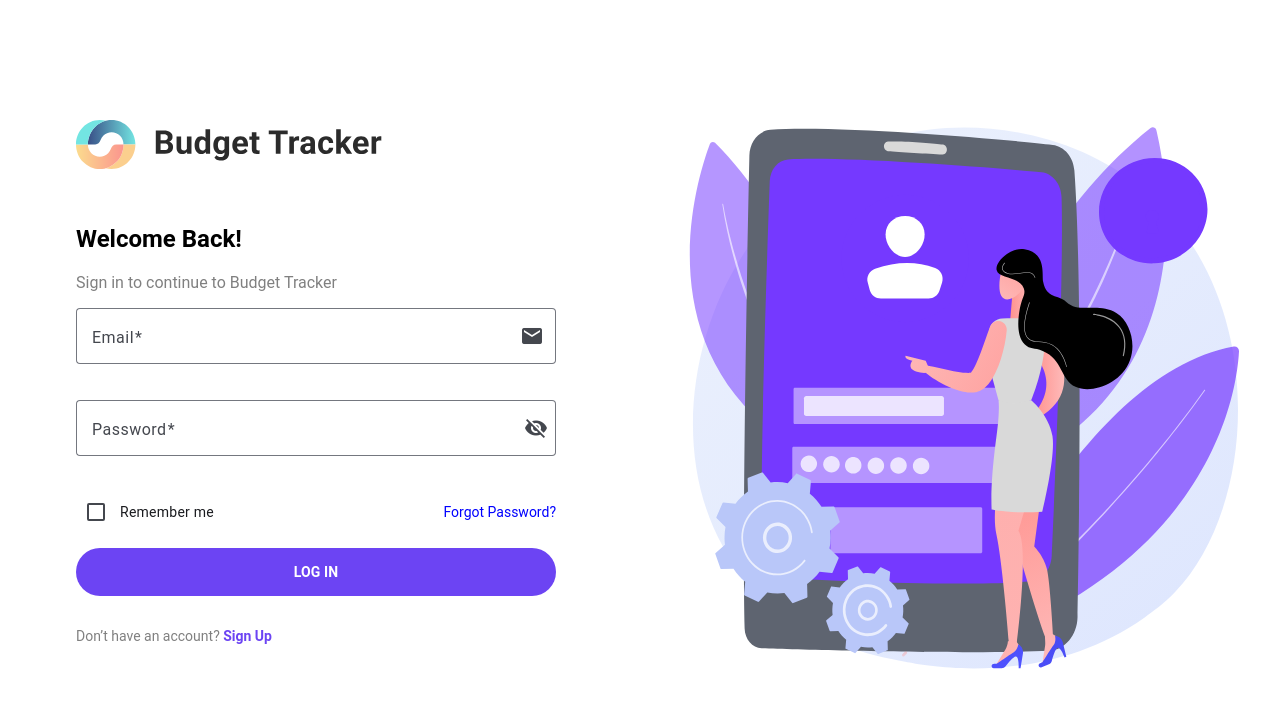
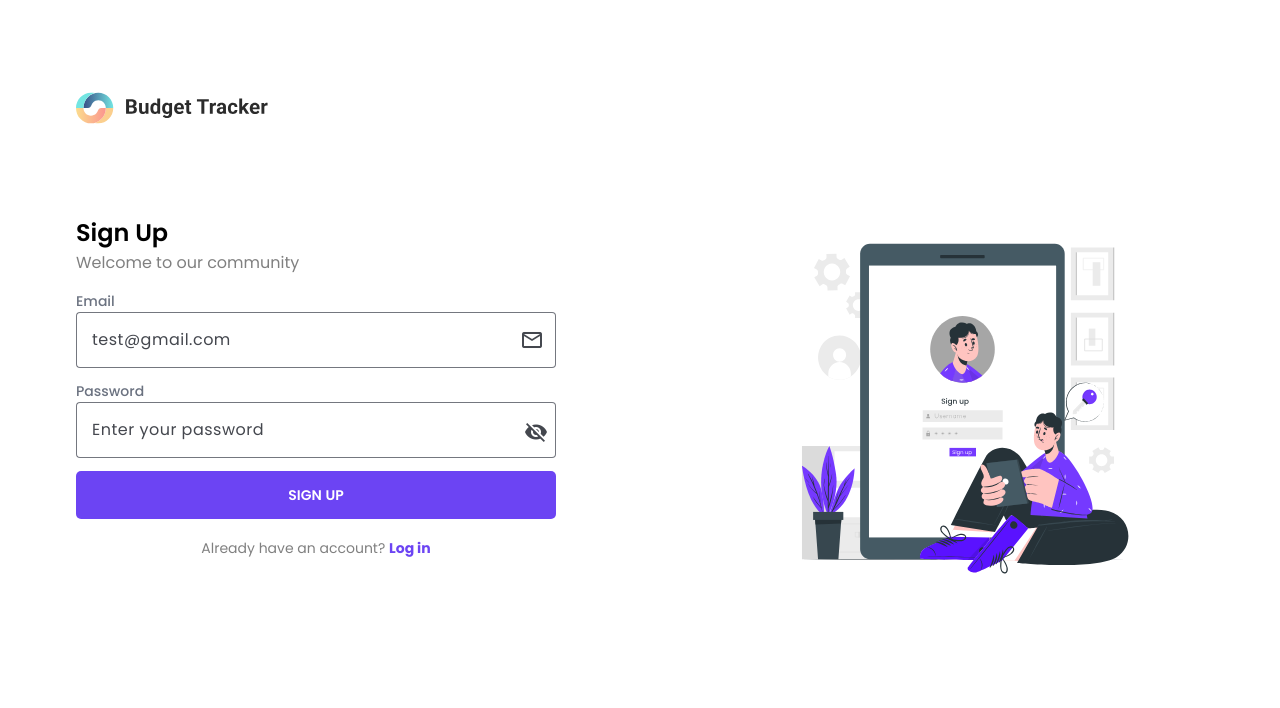
Before and after one commit to mohsin-ali-hashmi-07/budget-tracker, an Angular app: page /signup in a window 1280 px wide. Shown: the top 708 px of the page. Built offline with nearby package versions, Linux system fonts and the light colour scheme.

Commit message:
added-login-form

```diff
--- a/src/app/app.routes.ts
+++ b/src/app/app.routes.ts
@@ -1,8 +1,10 @@
 import { Routes } from '@angular/router';
 import { LoginComponent } from './pages/login/login.component';
+import { SignupComponent } from './pages/signup/signup.component';
 
 export const routes: Routes = [
     { path: "login", component: LoginComponent },
+    { path: "signup", component: SignupComponent },
     { path: "", component: LoginComponent },
     { path: "**", component: LoginComponent, }
 ];
--- a/src/app/components/grid-layout/grid-layout.component.html
+++ b/src/app/components/grid-layout/grid-layout.component.html
@@ -1,6 +1,6 @@
 <div class="grid-container">
     <div class="left">
-       <img [src]="logoImagePath" alt="app-logo"/>
+            <img [src]="logoImagePath" alt="app-logo"/>
         <ng-content select="[left]"></ng-content>
     </div>
     <div class="right">
--- a/src/app/components/grid-layout/grid-layout.component.scss
+++ b/src/app/components/grid-layout/grid-layout.component.scss
@@ -17,8 +17,12 @@
     place-self: center;
     // padding: 20px;
     width: 30rem;
-    height: 35rem;
+    height: 39rem;
     // border: 1px solid black;
+    img{
+        height: 40px;
+        width: 40%;
+    }
 }
 
 .right {
@@ -26,8 +30,5 @@
     justify-content: center;
     align-items: center;
 
-    img {
-        max-width: 100%;
-        height: auto;
-    }
+
 }
--- a/src/app/pages/login/login.component.html
+++ b/src/app/pages/login/login.component.html
@@ -6,34 +6,35 @@
 
             <form [formGroup]="loginForm" (ngSubmit)="onSubmit()">
 
-              <!-- Email Field -->
+                <div class="input-group">
+                    <label class="custom-label" for="email">Email</label>
                     <mat-form-field appearance="outline" class="full-width">
-                <mat-label>Email</mat-label>
-                <input matInput formControlName="email" placeholder="test@gmail.com" type="email">
-                <mat-icon matSuffix>mail</mat-icon>
+                        <input matInput placeholder="test@gmail.com" id="email" formControlName="email" type="email">
+                        <mat-icon matSuffix>mail_outline</mat-icon>
                     </mat-form-field>
+                </div>
 
-              <!-- Password Field -->
+                <div class="input-group">
+                    <label class="custom-label" for="password">Password</label>
                     <mat-form-field appearance="outline" class="full-width">
-                <mat-label>Password</mat-label>
-                <input matInput formControlName="password" [type]="hidePassword ? 'password' : 'text'" placeholder="Enter your password">
+                        <input matInput placeholder="Enter your password" id="password" formControlName="password"
+                            [type]="hidePassword ? 'password' : 'text'">
                         <button mat-icon-button matSuffix type="button" (click)="hidePassword = !hidePassword">
                             <mat-icon>{{ hidePassword ? 'visibility_off' : 'visibility' }}</mat-icon>
                         </button>
                     </mat-form-field>
+                </div>
 
-              <!-- Remember Me & Forgot Password -->
                 <div class="options">
                     <mat-checkbox formControlName="rememberMe">Remember me</mat-checkbox>
                     <a href="#" class="forgot-password">Forgot Password?</a>
                 </div>
 
-              <!-- Login Button -->
-              <button mat-flat-button color="primary" class="full-width login-btn" type="submit" [disabled]="loginForm.invalid">
+                <button mat-flat-button color="primary" class="full-width login-btn" type="submit"
+                    [disabled]="loginForm.invalid">
                     LOG IN
                 </button>
 
-              <!-- Sign Up Link -->
                 <p class="signup-text">
                     Don’t have an account? <a href="#" class="signup-link">Sign Up</a>
                 </p>
@@ -41,7 +42,7 @@
         </div>
 
     </div>
-    <div right>
-       <img [src]="imagePath" alt="login-image"/>
-    </div>
+    <ng-container right>
+        <img [src]="imagePath" alt="login-image" />
+    </ng-container>
 </app-grid-layout>
--- a/src/app/pages/login/login.component.scss
+++ b/src/app/pages/login/login.component.scss
@@ -1,22 +1,40 @@
 .login-container {
     // max-width: 400px;
     margin: auto;
-    padding: 2rem 0;
+    padding: 5rem 0 0 0;
     // text-align: center;
 
     h2 {
         font-size: 24px;
+        margin: 0;
         font-weight: 600;
     }
 
     p {
         color: gray;
+        margin-top: 0;
         margin-bottom: 1rem;
+        font-weight: 400;
     }
+
+    .input-group {
+        display: flex;
+        flex-direction: column;
+        height: 90px;
+    }
+
+    .custom-label {
+        font-size: 14px;
+        font-weight: 500;
+        color: #6b7280;
+    }
+
 
     .full-width {
         width: 100%;
         margin-bottom: 1rem;
+
+
     }
 
     .options {
@@ -32,16 +50,19 @@
         }
     }
 
+
     .login-btn {
         background: #6c44f3;
         color: white;
-      font-weight: bold;
+        font-weight: 600;
         height: 48px;
+        border-radius: 5px;
     }
 
     .signup-text {
-      margin-top: 1rem;
+        margin-top: 0.2rem;
         font-size: 14px;
+        place-self: center;
 
         .signup-link {
             color: #6c44f3;
@@ -49,4 +70,10 @@
             font-weight: bold;
         }
     }
+
 }
+
+img {
+    height: auto;
+    width: 60%;
+}
--- a/src/app/pages/login/login.component.ts
+++ b/src/app/pages/login/login.component.ts
@@ -21,7 +21,7 @@ import { MatCheckboxModule } from '@angular/material/checkbox';
 })
 export class LoginComponent {
   imagePath = 'assets/images/loginImage.svg';
-  hidePassword = true; // Toggle password visibility
+  hidePassword = true;
   loginForm: FormGroup;
 
   constructor(private fb: FormBuilder) {
--- a/src/app/pages/signup/signup.component.html
+++ b/src/app/pages/signup/signup.component.html
@@ -1 +1,43 @@
-<p>signup works!</p>
+<app-grid-layout>
+    <div left>
+        <div class="signup-container">
+            <h2>Sign Up</h2>
+            <p>Welcome to our community</p>
+
+            <form [formGroup]="loginForm" (ngSubmit)="onSubmit()">
+
+                <div class="input-group">
+                    <label class="custom-label" for="email">Email</label>
+                    <mat-form-field appearance="outline" class="full-width">
+                        <input matInput placeholder="test@gmail.com" id="email" formControlName="email" type="email">
+                        <mat-icon matSuffix>mail_outline</mat-icon>
+                    </mat-form-field>
+                </div>
+
+                <div class="input-group">
+                    <label class="custom-label" for="password">Password</label>
+                    <mat-form-field appearance="outline" class="full-width">
+                        <input matInput placeholder="Enter your password" id="password" formControlName="password"
+                            [type]="hidePassword ? 'password' : 'text'">
+                        <button mat-icon-button matSuffix type="button" (click)="hidePassword = !hidePassword">
+                            <mat-icon>{{ hidePassword ? 'visibility_off' : 'visibility' }}</mat-icon>
+                        </button>
+                    </mat-form-field>
+                </div>
+
+                <button mat-flat-button color="primary" class="full-width signup-btn" type="submit"
+                    [disabled]="loginForm.invalid">
+                    SIGN UP
+                </button>
+
+                <p class="login-text">
+                    Already have an account? <a href="#" class="login-link">Log in</a>
+                </p>
+            </form>
+        </div>
+
+    </div>
+    <ng-container right>
+        <img [src]="imagePath" alt="signup-image" />
+    </ng-container>
+</app-grid-layout>
--- a/src/app/pages/signup/signup.component.scss
+++ b/src/app/pages/signup/signup.component.scss
@@ -0,0 +1,65 @@
+.signup-container {
+    // max-width: 400px;
+    margin: auto;
+    padding: 5rem 0 0 0;
+    // text-align: center;
+
+    h2 {
+        font-size: 24px;
+        margin: 0;
+        font-weight: 600;
+    }
+
+    p {
+        color: gray;
+        margin-top: 0;
+        margin-bottom: 1rem;
+        font-weight: 400;
+    }
+
+    .input-group {
+        display: flex;
+        flex-direction: column;
+        height: 90px;
+    }
+
+    .custom-label {
+        font-size: 14px;
+        font-weight: 500;
+        color: #6b7280;
+    }
+
+
+    .full-width {
+        width: 100%;
+        margin-bottom: 1rem;
+
+
+    }
+
+    .signup-btn {
+        background: #6c44f3;
+        color: white;
+        font-weight: 600;
+        height: 48px;
+        border-radius: 5px;
+    }
+
+    .login-text {
+        margin-top: 0.2rem;
+        font-size: 14px;
+        place-self: center;
+
+        .login-link {
+            color: #6c44f3;
+            text-decoration: none;
+            font-weight: bold;
+        }
+    }
+
+}
+
+img {
+    height: auto;
+    width: 60%;
+}
--- a/src/app/pages/signup/signup.component.ts
+++ b/src/app/pages/signup/signup.component.ts
@@ -1,11 +1,40 @@
 import { Component } from '@angular/core';
-
+import { GridLayoutComponent } from "../../components/grid-layout/grid-layout.component";
+import { FormBuilder, FormGroup, ReactiveFormsModule, Validators } from '@angular/forms';
+import { MatButtonModule } from '@angular/material/button';
+import { MatFormFieldModule } from '@angular/material/form-field';
+import { MatInputModule } from '@angular/material/input';
+import { MatIconModule } from '@angular/material/icon';
+import { MatCheckboxModule } from '@angular/material/checkbox';
 @Component({
   selector: 'app-signup',
-  imports: [],
+  imports: [GridLayoutComponent, MatButtonModule,
+    ReactiveFormsModule,
+    MatFormFieldModule,
+    MatInputModule,
+    MatIconModule,
+    MatCheckboxModule],
   templateUrl: './signup.component.html',
   styleUrl: './signup.component.scss'
 })
 export class SignupComponent {
+  imagePath = 'assets/images/signupImage.svg';
+
+  hidePassword = true;
+  loginForm: FormGroup;
+
+  constructor(private fb: FormBuilder) {
+    this.loginForm = this.fb.group({
+      email: ['', [Validators.required, Validators.email]],
+      password: ['', [Validators.required, Validators.minLength(6)]],
+      rememberMe: [false]
+    });
+  }
+
+  onSubmit() {
+    if (this.loginForm.valid) {
+      console.log('Form Submitted:', this.loginForm.value);
+    }
+  }
 
 }
--- a/src/styles.scss
+++ b/src/styles.scss
@@ -1,4 +1,8 @@
 /* You can add global styles to this file, and also import other style files */
 
 html, body { height: 100%; }
-body { margin: 0; font-family: Roboto, "Helvetica Neue", sans-serif; }
+body { margin: 0 }
+
+* {
+    font-family: 'Poppins', sans-serif ;
+  }
```
Also changed, not shown: public/assets/images/signupImage.svg (added). Lines whose indentation alone changed are shown as unchanged.
